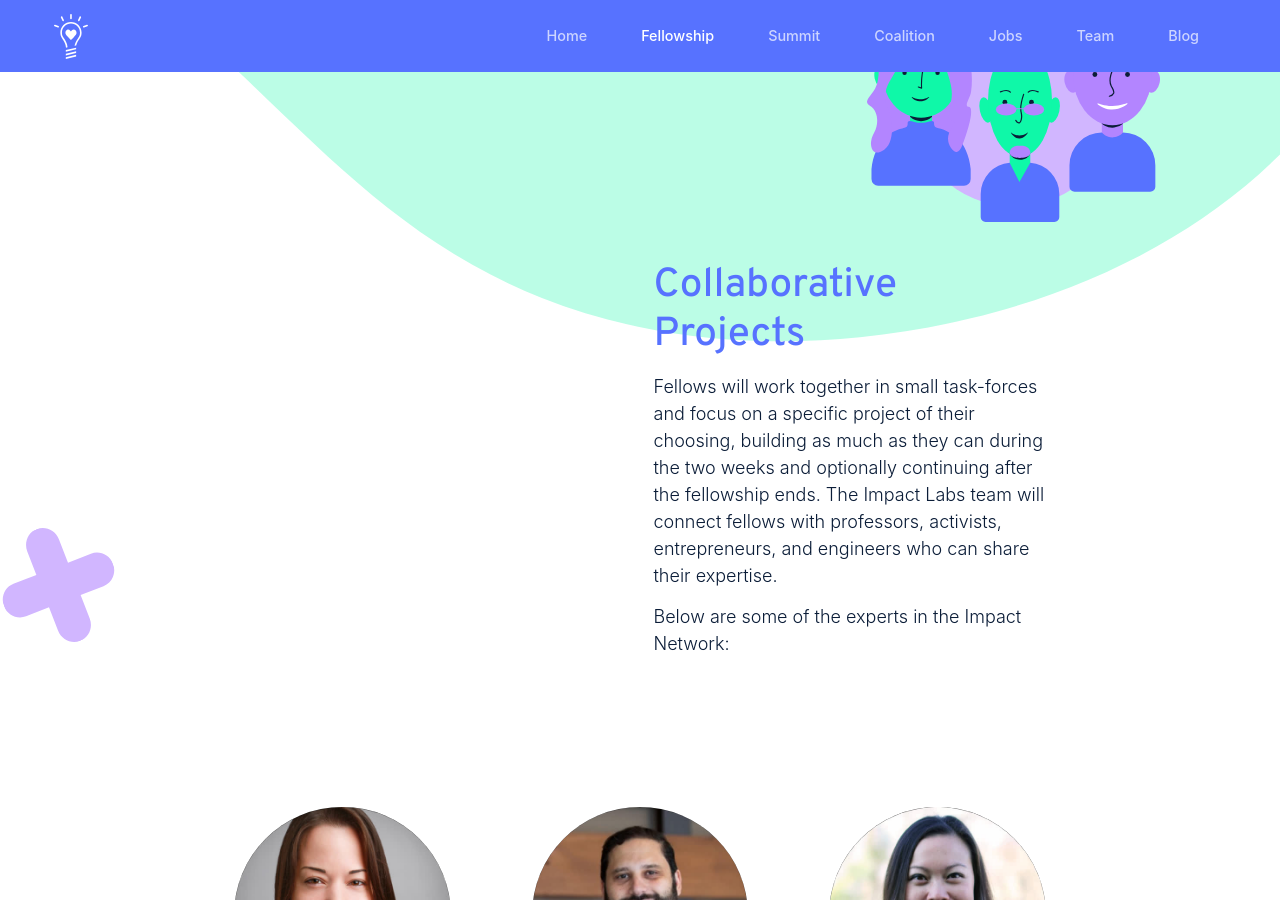
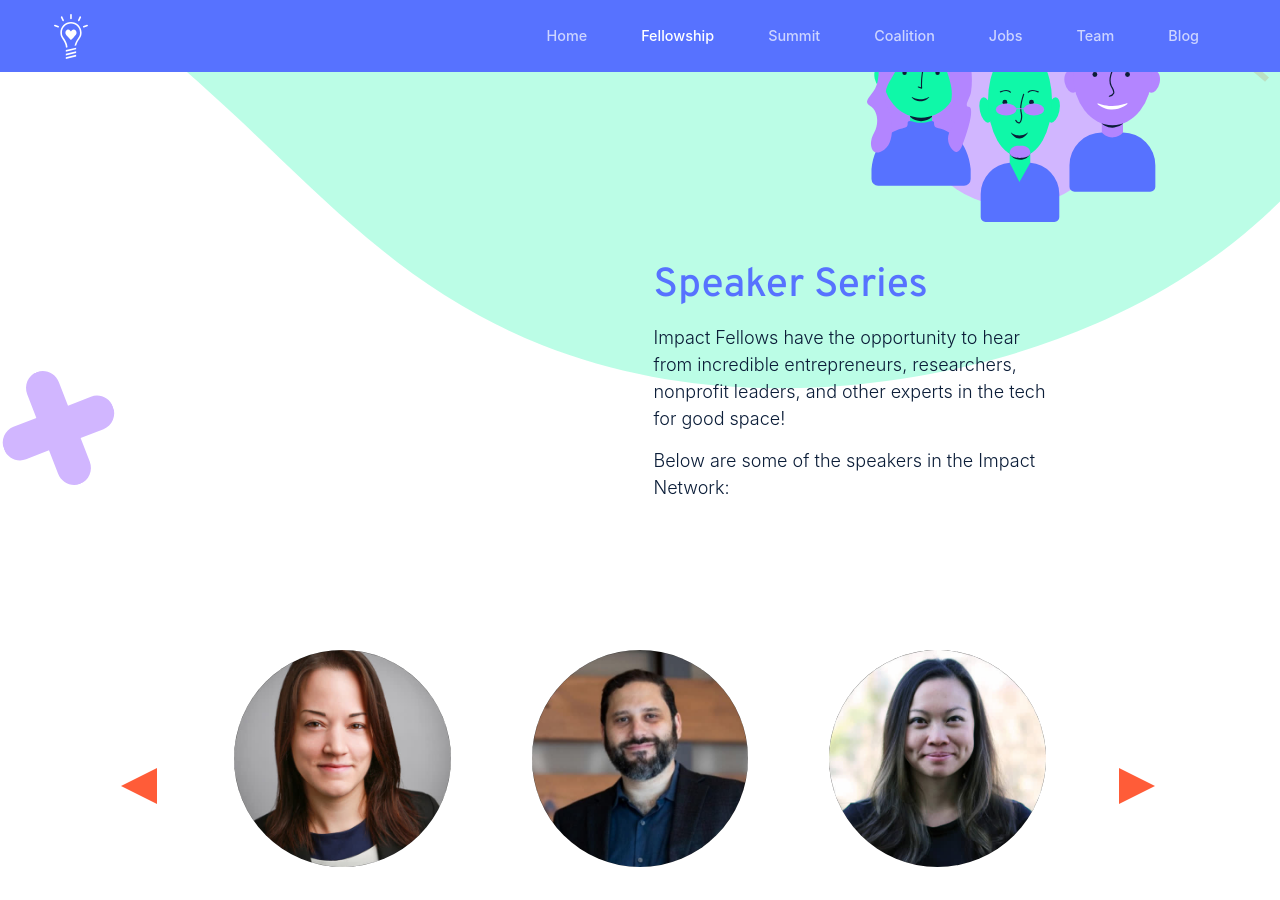
Before and after one commit to impact-labs/impact-labs.github.io, a Jekyll site: the page built from pages/fellowship.html, in a window 1280 px wide and 900 px high, scrolled down 2217 px. Built offline with Jekyll 4.4.1, drawn with Linux system fonts in a browser that asks for light colours; some of the changed text lies outside the part shown.

Commit message:
add speaker section

```diff
--- a/pages/fellowship.html
+++ b/pages/fellowship.html
@@ -85,12 +85,12 @@ image: /assets/images/seo/fellowship.jpg
 		<div class="row">
 			<div class="col-0 col-md-6"></div>
 			<div class="col-12 col-md-4 lead">
-				<h2>Collaborative Projects</h2>
+				<h2>Speaker Series</h2>
 				<p>
-					Fellows will work together in small task-forces and focus on a specific project of their choosing, building as much as they can during the two weeks and optionally continuing after the fellowship ends. The Impact Labs team will connect fellows with professors, activists, entrepreneurs, and engineers who can share their expertise.
+					Impact Fellows have the opportunity to hear from incredible entrepreneurs, researchers, nonprofit leaders, and other experts in the tech for good space!
 				</p>
 				<p>
-					Below are some of the experts in the Impact Network:
+					Below are some of the speakers in the Impact Network:
 				</p>
 			</div>
 			<div class="col-0 col-md-1"></div>
@@ -149,9 +149,9 @@ image: /assets/images/seo/fellowship.jpg
 				<img alt="Experience" style="max-width: 350px" src="/assets/images/illustrations/experience.svg" />
 			</div>
 			<div class="col-12 col-md-4 mt-4 mt-md-0 lead">
-				<h2>Workshops</h2>
+				<h2>Collaborative Projects</h2>
 				<p>
-					The Impact Fellowship equips fellows with the knowledge and experience they need to build lean companies, do disruptive research, and share their ideas with the world.
+					Fellows will work together in small task-forces and focus on a specific project of their choosing, building as much as they can during the two weeks and optionally continuing after the fellowship ends. The Impact Labs team will connect fellows with professors, activists, entrepreneurs, and engineers who can share their expertise, as well as provide realtime feedback and support.
 				</p>
 			</div>
 			<div class="col-0 col-md-4"></div>
```
Also changed, not shown: other parts of pages/fellowship.html (+1 -1 lines).
